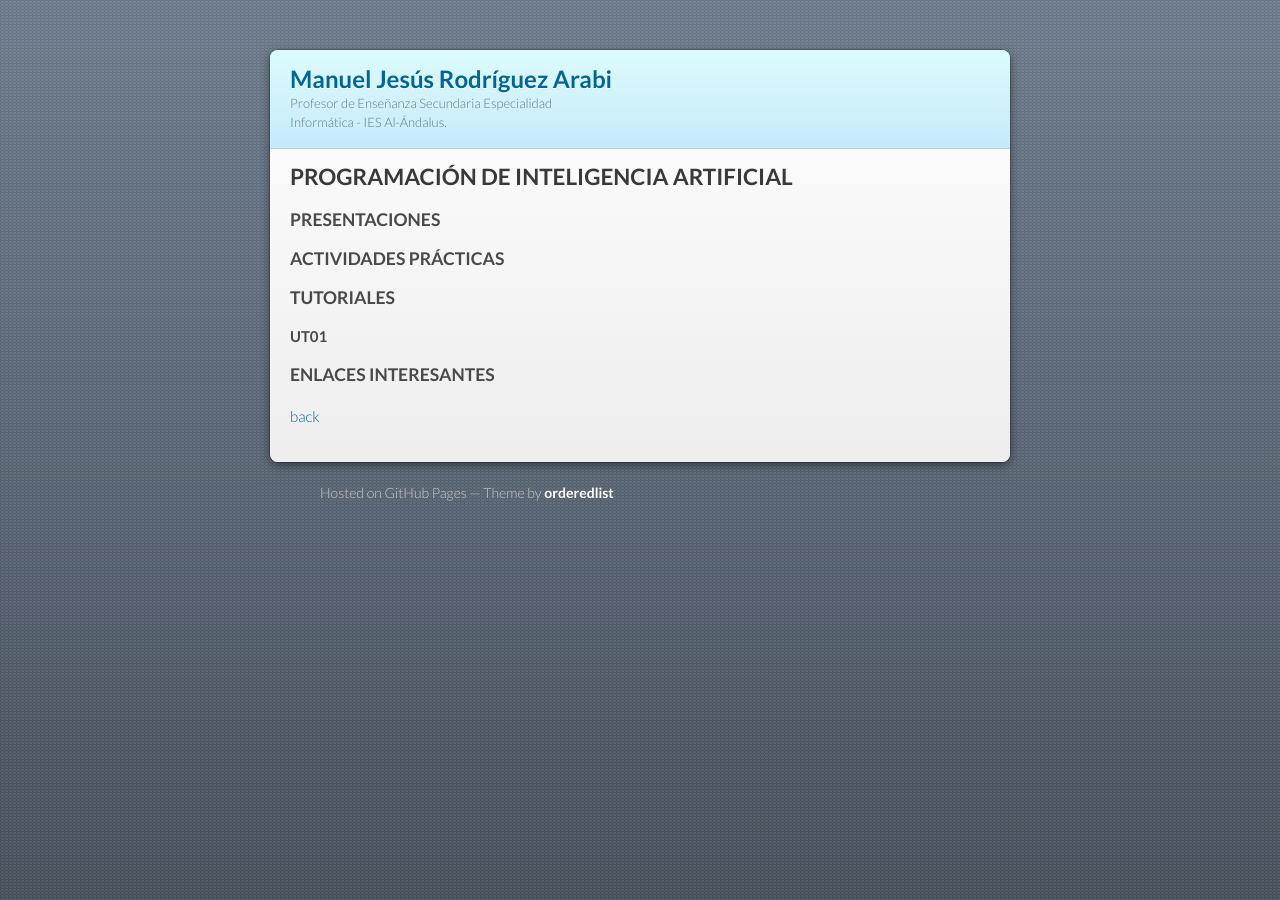
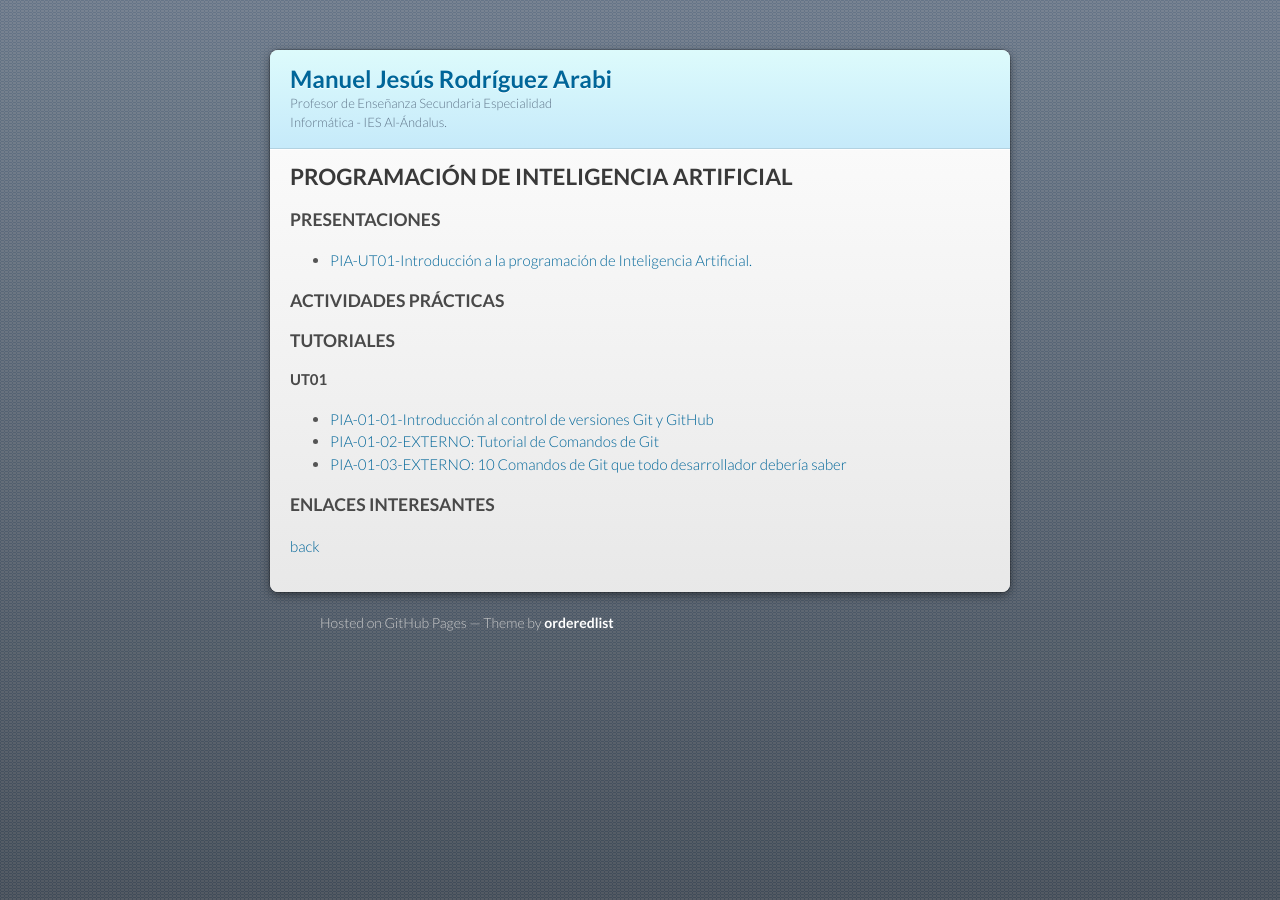
Before and after one commit to mrodara/mrodara.github.io, a Jekyll site: the page built from mods/pia.md, in a window 1280 px wide. Built offline with Jekyll 4.4.1, drawn with Linux system fonts in a browser that asks for light colours; our own code applies the rules of GitHub Pages for plain Markdown files.

Commit message:
PIA modificatión firts tutorials

```diff
--- a/mods/pia.md
+++ b/mods/pia.md
@@ -5,6 +5,7 @@ layout: default
 
 ### PRESENTACIONES
 
+* [PIA-UT01-Introducción a la programación de Inteligencia Artificial.](https://www.canva.com/design/DAFu69ZOFBQ/Qrv41M0VfpyUJuIqaAQl_A/edit?utm_content=DAFu69ZOFBQ&utm_campaign=designshare&utm_medium=link2&utm_source=sharebutton)
 
 
 ### ACTIVIDADES PRÁCTICAS
@@ -13,7 +14,9 @@ layout: default
 
 #### UT01
 
-
+* [PIA-01-01-Introducción al control de versiones Git y GitHub](https://youtu.be/voYEGJKG88E)
+* [PIA-01-02-EXTERNO: Tutorial de Comandos de Git](https://gist.github.com/dasdo/9ff71c5c0efa037441b6)
+* [PIA-01-03-EXTERNO: 10 Comandos de Git que todo desarrollador debería saber](https://www.freecodecamp.org/espanol/news/10-comandos-de-git-que-todo-desarrollador-deberia-saber/)
 
 ### ENLACES INTERESANTES
 
```
